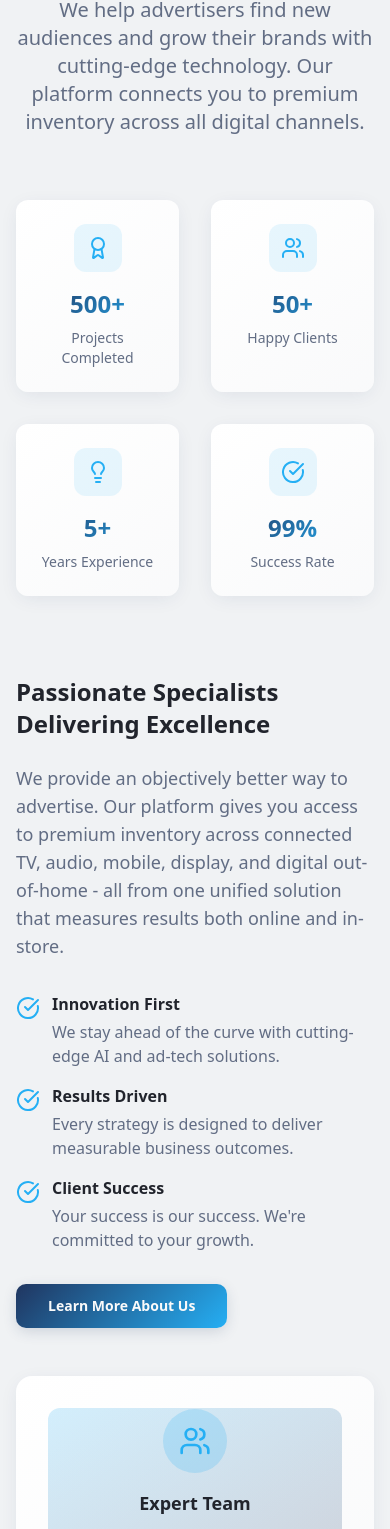
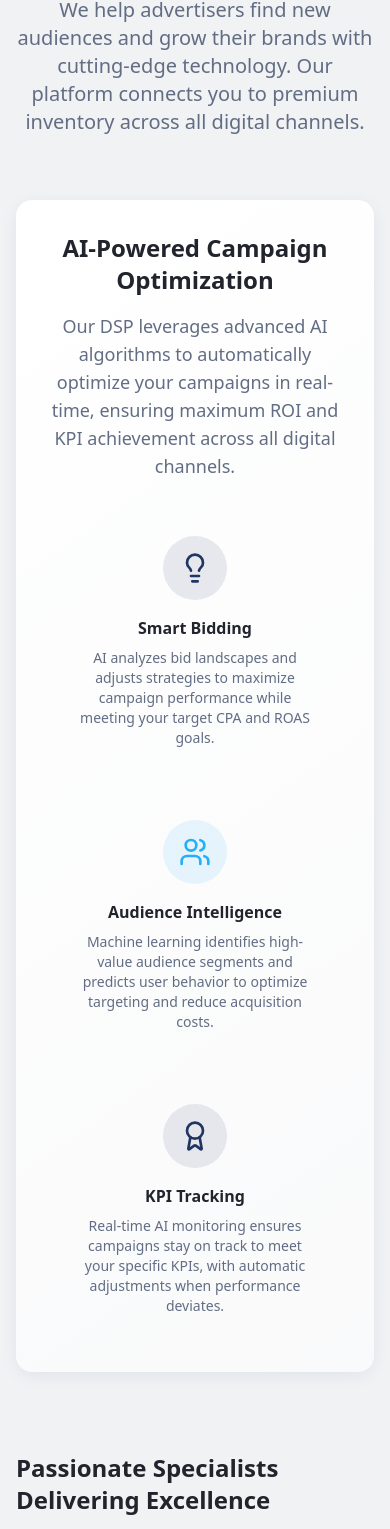
Before and after one commit to AJ2025dev/audience-street-revamp, a React (Vite) app: page / in a window 390 px wide. Shown: the part 3609-5138 px from the top of the page. Built offline with nearby package versions, Linux system fonts and the light colour scheme.

Commit message:
Refactor Hero component
Remove cliche text from Hero component and add new content about DSP's AI capabilities for campaign optimization and KPI achievement.

```diff
--- a/src/components/About.tsx
+++ b/src/components/About.tsx
@@ -37,26 +37,48 @@ const About = () => {
           </p>
         </div>
 
-        {/* Stats */}
-        <div className="grid grid-cols-2 lg:grid-cols-4 gap-8 mb-20 animate-slide-up">
-          {stats.map((stat, index) => {
-            const Icon = stat.icon;
-            return (
-              <div key={index} className="card-elegant rounded-xl p-6 text-center">
-                <div className="flex justify-center mb-4">
-                  <div className="w-12 h-12 bg-accent/10 rounded-lg flex items-center justify-center">
-                    <Icon className="w-6 h-6 text-accent" />
-                  </div>
-                </div>
-                <div className="text-2xl md:text-3xl font-bold text-gradient mb-2">
-                  {stat.number}
-                </div>
-                <div className="text-sm text-muted-foreground font-medium">
-                  {stat.label}
-                </div>
+        {/* AI-Powered DSP Capabilities */}
+        <div className="card-elegant rounded-2xl p-8 mb-20 animate-slide-up">
+          <div className="text-center mb-8">
+            <h3 className="text-2xl md:text-3xl font-bold text-foreground mb-4">
+              AI-Powered Campaign Optimization
+            </h3>
+            <p className="text-lg text-muted-foreground max-w-2xl mx-auto">
+              Our DSP leverages advanced AI algorithms to automatically optimize your campaigns in real-time, ensuring maximum ROI and KPI achievement across all digital channels.
+            </p>
+          </div>
+
+          <div className="grid md:grid-cols-3 gap-6">
+            <div className="text-center p-6">
+              <div className="w-16 h-16 bg-primary/10 rounded-full flex items-center justify-center mx-auto mb-4">
+                <Lightbulb className="w-8 h-8 text-primary" />
               </div>
-            );
-          })}
+              <h4 className="font-semibold text-foreground mb-2">Smart Bidding</h4>
+              <p className="text-muted-foreground text-sm">
+                AI analyzes bid landscapes and adjusts strategies to maximize campaign performance while meeting your target CPA and ROAS goals.
+              </p>
+            </div>
+
+            <div className="text-center p-6">
+              <div className="w-16 h-16 bg-accent/10 rounded-full flex items-center justify-center mx-auto mb-4">
+                <Users className="w-8 h-8 text-accent" />
+              </div>
+              <h4 className="font-semibold text-foreground mb-2">Audience Intelligence</h4>
+              <p className="text-muted-foreground text-sm">
+                Machine learning identifies high-value audience segments and predicts user behavior to optimize targeting and reduce acquisition costs.
+              </p>
+            </div>
+
+            <div className="text-center p-6">
+              <div className="w-16 h-16 bg-primary/10 rounded-full flex items-center justify-center mx-auto mb-4">
+                <Award className="w-8 h-8 text-primary" />
+              </div>
+              <h4 className="font-semibold text-foreground mb-2">KPI Tracking</h4>
+              <p className="text-muted-foreground text-sm">
+                Real-time AI monitoring ensures campaigns stay on track to meet your specific KPIs, with automatic adjustments when performance deviates.
+              </p>
+            </div>
+          </div>
         </div>
 
         {/* Content Grid */}
```
